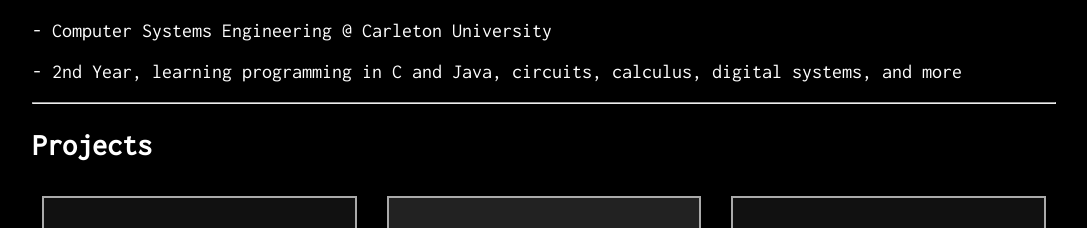
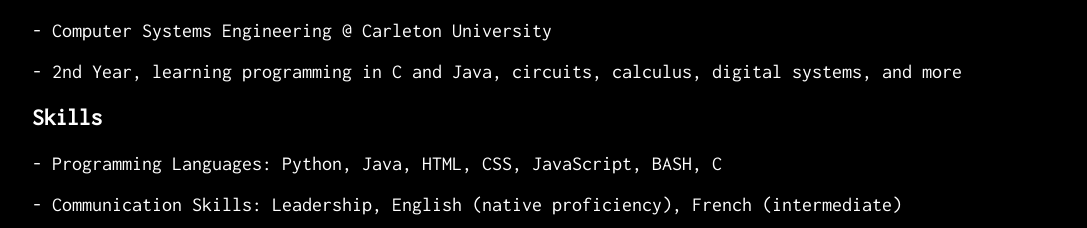
Before and after one commit to NotNeelPatel/portfolio, a plain HTML site: page index.html in a window 1280 px wide. Shown: the part 1389-1617 px from the top of the page, without its empty margins (96-1183 px from the left). Drawn offline with nearby package versions, Linux system fonts and the light colour scheme.

Commit message:
Added Skills Section

```diff
--- a/index.html
+++ b/index.html
@@ -57,7 +57,15 @@
     <h3>Education</h3>
     <p>- Computer Systems Engineering @ Carleton University</p>
     <p>- 2nd Year, learning programming in C and Java, circuits, calculus, digital systems, and more</p>
+
+
+    <h3>Skills</h3>
+    <p>- Programming Languages: Python, Java, HTML, CSS, JavaScript, BASH, C</p>
+    <p>- Communication Skills: Leadership, English (native proficiency), French (intermediate)</p>
+
     <hr />
+
+
 
     <h2>Projects</h2>
     <div id="projects">
```
